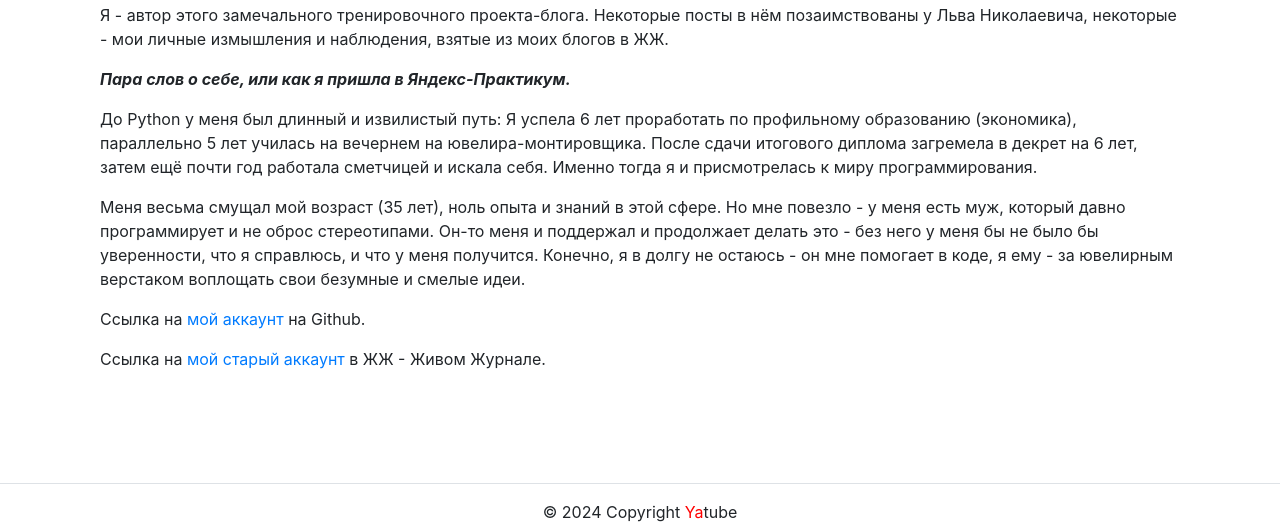
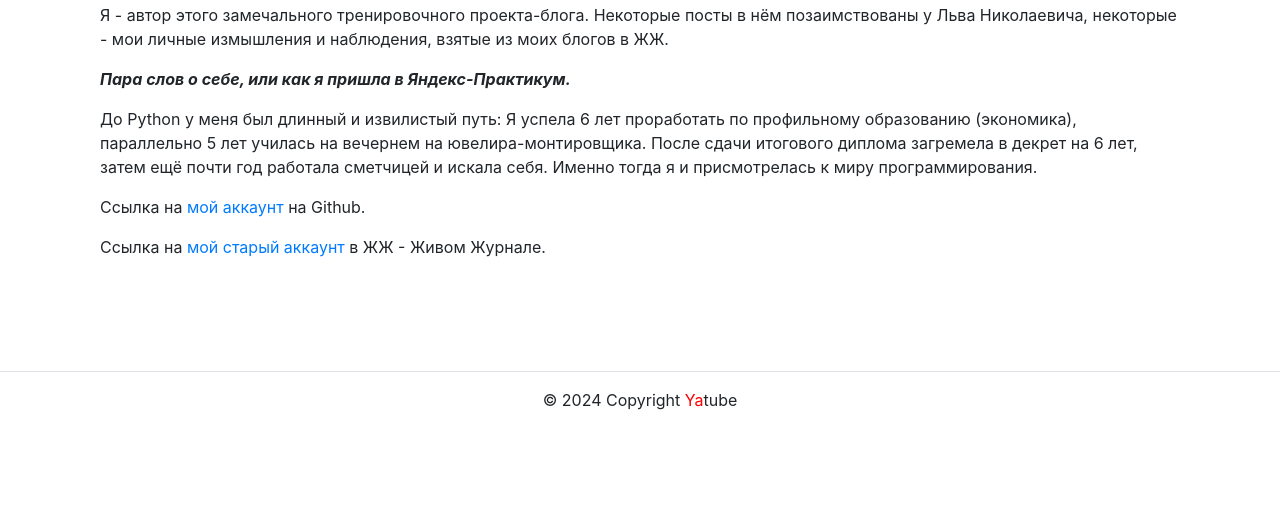
Before and after one commit to miscanth/hw05_final, a Django app: page /about/author/ in a window 1280 px wide. Shown: the part 247-778 px from the top of the page. After the commit the page ends 657 px from the top, so only its background shows below. Run offline with Django 3.2, Linux system fonts and the light colour scheme; some libraries are stand-ins or nearby versions.

Commit message:
Rewrite read.me_2

```diff
--- a/yatube/templates/about/author.html
+++ b/yatube/templates/about/author.html
@@ -18,12 +18,6 @@
     Именно тогда я и присмотрелась к миру программирования.
   </p>
   <p>
-    Меня весьма смущал мой возраст (35 лет), ноль опыта и знаний в этой сфере.
-    Но мне повезло - у меня есть муж, который давно программирует и не оброс стереотипами.
-    Он-то меня и поддержал и продолжает делать это - без него у меня бы не было бы уверенности, что я справлюсь, и что у меня получится.
-    Конечно, я в долгу не остаюсь - он мне помогает в коде, я ему - за ювелирным верстаком воплощать свои безумные и смелые идеи.
-  </p>
-  <p>
     Ссылка на <a href="https://github.com/miscanth" target="_blank">мой аккаунт</a> на  Github.
   </p>
   <p>
```
Also changed, not shown: README.md.
